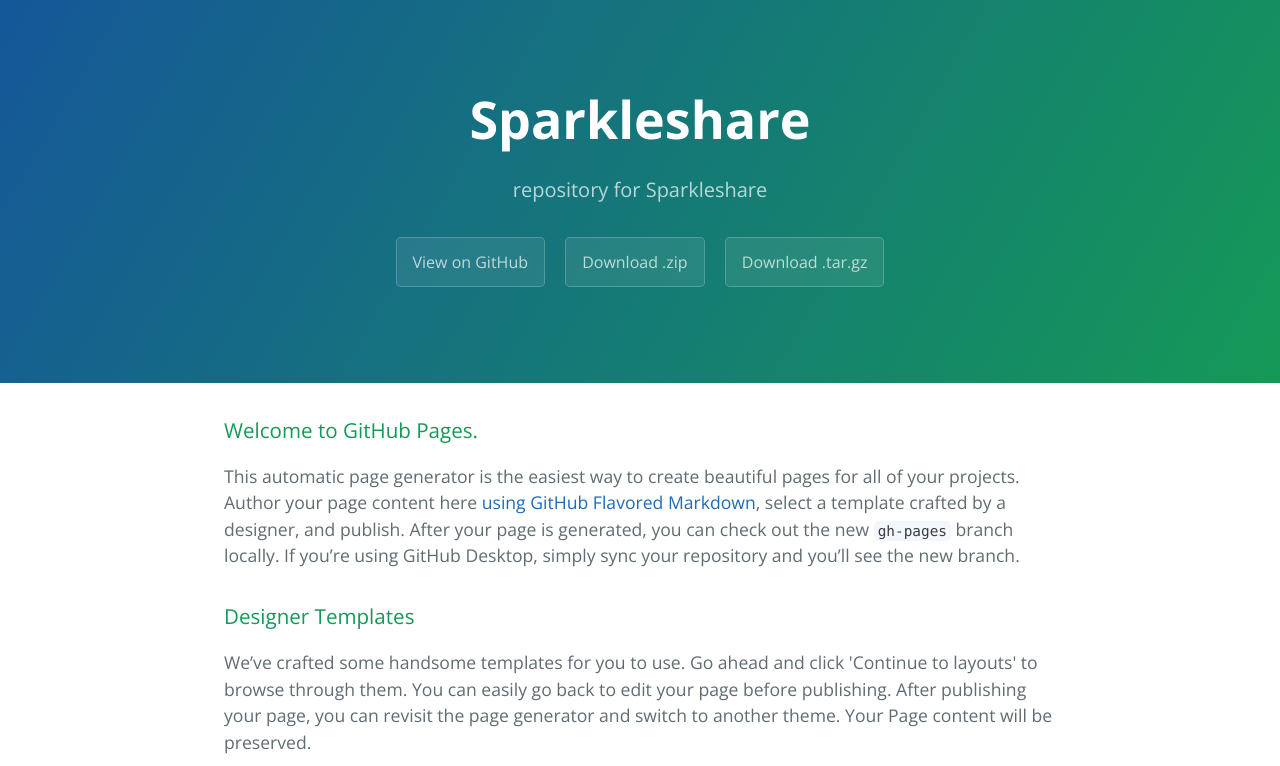
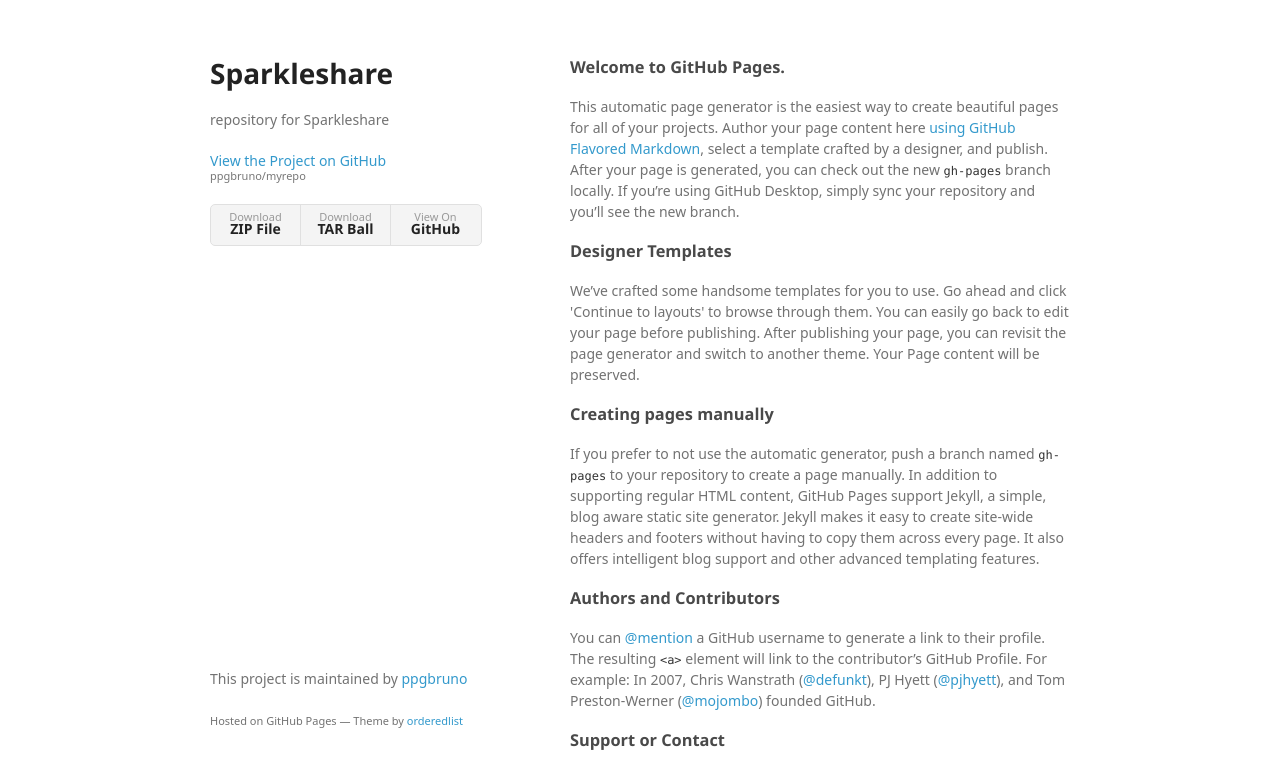
Before and after one commit to ppgbruno/SparkleShare, a plain HTML site: page index.html in a window 1280 px wide. Shown: the top 766 px of the page. Drawn offline with nearby package versions, Linux system fonts and the light colour scheme; a web font is replaced by a local one.

```diff
--- a/index.html
+++ b/index.html
@@ -1,25 +1,34 @@
-<!DOCTYPE html>
-<html lang="en-us">
+<!doctype html>
+<html>
   <head>
-    <meta charset="UTF-8">
+    <meta charset="utf-8">
+    <meta http-equiv="X-UA-Compatible" content="chrome=1">
     <title>Sparkleshare by ppgbruno</title>
-    <meta name="viewport" content="width=device-width, initial-scale=1">
-    <link rel="stylesheet" type="text/css" href="stylesheets/normalize.css" media="screen">
-    <link href='https://fonts.googleapis.com/css?family=Open+Sans:400,700' rel='stylesheet' type='text/css'>
-    <link rel="stylesheet" type="text/css" href="stylesheets/stylesheet.css" media="screen">
-    <link rel="stylesheet" type="text/css" href="stylesheets/github-light.css" media="screen">
+
+    <link rel="stylesheet" href="stylesheets/styles.css">
+    <link rel="stylesheet" href="stylesheets/github-light.css">
+    <meta name="viewport" content="width=device-width">
+    <!--[if lt IE 9]>
+    <script src="//html5shiv.googlecode.com/svn/trunk/html5.js"></script>
+    <![endif]-->
   </head>
   <body>
-    <section class="page-header">
-      <h1 class="project-name">Sparkleshare</h1>
-      <h2 class="project-tagline">repository for Sparkleshare</h2>
-      <a href="https://github.com/ppgbruno/SparkleShare" class="btn">View on GitHub</a>
-      <a href="https://github.com/ppgbruno/SparkleShare/zipball/master" class="btn">Download .zip</a>
-      <a href="https://github.com/ppgbruno/SparkleShare/tarball/master" class="btn">Download .tar.gz</a>
-    </section>
+    <div class="wrapper">
+      <header>
+        <h1>Sparkleshare</h1>
+        <p>repository for Sparkleshare</p>
 
-    <section class="main-content">
-      <h3>
+        <p class="view"><a href="https://github.com/ppgbruno/myrepo">View the Project on GitHub <small>ppgbruno/myrepo</small></a></p>
+
+
+        <ul>
+          <li><a href="https://github.com/ppgbruno/myrepo/zipball/master">Download <strong>ZIP File</strong></a></li>
+          <li><a href="https://github.com/ppgbruno/myrepo/tarball/master">Download <strong>TAR Ball</strong></a></li>
+          <li><a href="https://github.com/ppgbruno/myrepo">View On <strong>GitHub</strong></a></li>
+        </ul>
+      </header>
+      <section>
+        <h3>
 <a id="welcome-to-github-pages" class="anchor" href="#welcome-to-github-pages" aria-hidden="true"><span aria-hidden="true" class="octicon octicon-link"></span></a>Welcome to GitHub Pages.</h3>
 
 <p>This automatic page generator is the easiest way to create beautiful pages for all of your projects. Author your page content here <a href="https://guides.github.com/features/mastering-markdown/">using GitHub Flavored Markdown</a>, select a template crafted by a designer, and publish. After your page is generated, you can check out the new <code>gh-pages</code> branch locally. If you’re using GitHub Desktop, simply sync your repository and you’ll see the new branch.</p>
@@ -43,15 +52,13 @@
 <a id="support-or-contact" class="anchor" href="#support-or-contact" aria-hidden="true"><span aria-hidden="true" class="octicon octicon-link"></span></a>Support or Contact</h3>
 
 <p>Having trouble with Pages? Check out our <a href="https://help.github.com/pages">documentation</a> or <a href="https://github.com/contact">contact support</a> and we’ll help you sort it out.</p>
-
-      <footer class="site-footer">
-        <span class="site-footer-owner"><a href="https://github.com/ppgbruno/SparkleShare">Sparkleshare</a> is maintained by <a href="https://github.com/ppgbruno">ppgbruno</a>.</span>
-
-        <span class="site-footer-credits">This page was generated by <a href="https://pages.github.com">GitHub Pages</a> using the <a href="https://github.com/jasonlong/cayman-theme">Cayman theme</a> by <a href="https://twitter.com/jasonlong">Jason Long</a>.</span>
+      </section>
+      <footer>
+        <p>This project is maintained by <a href="https://github.com/ppgbruno">ppgbruno</a></p>
+        <p><small>Hosted on GitHub Pages &mdash; Theme by <a href="https://github.com/orderedlist">orderedlist</a></small></p>
       </footer>
-
-    </section>
-
+    </div>
+    <script src="javascripts/scale.fix.js"></script>
 
   </body>
 </html>
--- /dev/null
+++ b/javascripts/scale.fix.js
@@ -0,0 +1,17 @@
+var metas = document.getElementsByTagName('meta');
+var i;
+if (navigator.userAgent.match(/iPhone/i)) {
+  for (i=0; i<metas.length; i++) {
+    if (metas[i].name == "viewport") {
+      metas[i].content = "width=device-width, minimum-scale=1.0, maximum-scale=1.0";
+    }
+  }
+  document.addEventListener("gesturestart", gestureStart, false);
+}
+function gestureStart() {
+  for (i=0; i<metas.length; i++) {
+    if (metas[i].name == "viewport") {
+      metas[i].content = "width=device-width, minimum-scale=0.25, maximum-scale=1.6";
+    }
+  }
+}
--- /dev/null
+++ b/stylesheets/styles.css
@@ -0,0 +1,324 @@
+@font-face {
+  font-family: 'Noto Sans';
+  font-weight: 400;
+  font-style: normal;
+  src: url('../fonts/Noto-Sans-regular/Noto-Sans-regular.eot');
+  src: url('../fonts/Noto-Sans-regular/Noto-Sans-regular.eot?#iefix') format('embedded-opentype'),
+       local('Noto Sans'),
+       local('Noto-Sans-regular'),
+       url('../fonts/Noto-Sans-regular/Noto-Sans-regular.woff2') format('woff2'),
+       url('../fonts/Noto-Sans-regular/Noto-Sans-regular.woff') format('woff'),
+       url('../fonts/Noto-Sans-regular/Noto-Sans-regular.ttf') format('truetype'),
+       url('../fonts/Noto-Sans-regular/Noto-Sans-regular.svg#NotoSans') format('svg');
+}
+
+@font-face {
+  font-family: 'Noto Sans';
+  font-weight: 700;
+  font-style: normal;
+  src: url('../fonts/Noto-Sans-700/Noto-Sans-700.eot');
+  src: url('../fonts/Noto-Sans-700/Noto-Sans-700.eot?#iefix') format('embedded-opentype'),
+       local('Noto Sans Bold'),
+       local('Noto-Sans-700'),
+       url('../fonts/Noto-Sans-700/Noto-Sans-700.woff2') format('woff2'),
+       url('../fonts/Noto-Sans-700/Noto-Sans-700.woff') format('woff'),
+       url('../fonts/Noto-Sans-700/Noto-Sans-700.ttf') format('truetype'),
+       url('../fonts/Noto-Sans-700/Noto-Sans-700.svg#NotoSans') format('svg');
+}
+
+@font-face {
+  font-family: 'Noto Sans';
+  font-weight: 400;
+  font-style: italic;
+  src: url('../fonts/Noto-Sans-italic/Noto-Sans-italic.eot');
+  src: url('../fonts/Noto-Sans-italic/Noto-Sans-italic.eot?#iefix') format('embedded-opentype'),
+       local('Noto Sans Italic'),
+       local('Noto-Sans-italic'),
+       url('../fonts/Noto-Sans-italic/Noto-Sans-italic.woff2') format('woff2'),
+       url('../fonts/Noto-Sans-italic/Noto-Sans-italic.woff') format('woff'),
+       url('../fonts/Noto-Sans-italic/Noto-Sans-italic.ttf') format('truetype'),
+       url('../fonts/Noto-Sans-italic/Noto-Sans-italic.svg#NotoSans') format('svg');
+}
+
+@font-face {
+  font-family: 'Noto Sans';
+  font-weight: 700;
+  font-style: italic;
+  src: url('../fonts/Noto-Sans-700italic/Noto-Sans-700italic.eot');
+  src: url('../fonts/Noto-Sans-700italic/Noto-Sans-700italic.eot?#iefix') format('embedded-opentype'),
+       local('Noto Sans Bold Italic'),
+       local('Noto-Sans-700italic'),
+       url('../fonts/Noto-Sans-700italic/Noto-Sans-700italic.woff2') format('woff2'),
+       url('../fonts/Noto-Sans-700italic/Noto-Sans-700italic.woff') format('woff'),
+       url('../fonts/Noto-Sans-700italic/Noto-Sans-700italic.ttf') format('truetype'),
+       url('../fonts/Noto-Sans-700italic/Noto-Sans-700italic.svg#NotoSans') format('svg');
+}
+
+body {
+  background-color: #fff;
+  padding:50px;
+  font: 14px/1.5 "Noto Sans", "Helvetica Neue", Helvetica, Arial, sans-serif;
+  color:#727272;
+  font-weight:400;
+}
+
+h1, h2, h3, h4, h5, h6 {
+  color:#222;
+  margin:0 0 20px;
+}
+
+p, ul, ol, table, pre, dl {
+  margin:0 0 20px;
+}
+
+h1, h2, h3 {
+  line-height:1.1;
+}
+
+h1 {
+  font-size:28px;
+}
+
+h2 {
+  color:#393939;
+}
+
+h3, h4, h5, h6 {
+  color:#494949;
+}
+
+a {
+  color:#39c;
+  text-decoration:none;
+}
+
+a:hover {
+  color:#069;
+}
+
+a small {
+  font-size:11px;
+  color:#777;
+  margin-top:-0.3em;
+  display:block;
+}
+
+a:hover small {
+  color:#777;
+}
+
+.wrapper {
+  width:860px;
+  margin:0 auto;
+}
+
+blockquote {
+  border-left:1px solid #e5e5e5;
+  margin:0;
+  padding:0 0 0 20px;
+  font-style:italic;
+}
+
+code, pre {
+  font-family:Monaco, Bitstream Vera Sans Mono, Lucida Console, Terminal, Consolas, Liberation Mono, DejaVu Sans Mono, Courier New, monospace;
+  color:#333;
+  font-size:12px;
+}
+
+pre {
+  padding:8px 15px;
+  background: #f8f8f8;
+  border-radius:5px;
+  border:1px solid #e5e5e5;
+  overflow-x: auto;
+}
+
+table {
+  width:100%;
+  border-collapse:collapse;
+}
+
+th, td {
+  text-align:left;
+  padding:5px 10px;
+  border-bottom:1px solid #e5e5e5;
+}
+
+dt {
+  color:#444;
+  font-weight:700;
+}
+
+th {
+  color:#444;
+}
+
+img {
+  max-width:100%;
+}
+
+header {
+  width:270px;
+  float:left;
+  position:fixed;
+  -webkit-font-smoothing:subpixel-antialiased;
+}
+
+header ul {
+  list-style:none;
+  height:40px;
+  padding:0;
+  background: #f4f4f4;
+  border-radius:5px;
+  border:1px solid #e0e0e0;
+  width:270px;
+}
+
+header li {
+  width:89px;
+  float:left;
+  border-right:1px solid #e0e0e0;
+  height:40px;
+}
+
+header li:first-child a {
+  border-radius:5px 0 0 5px;
+}
+
+header li:last-child a {
+  border-radius:0 5px 5px 0;
+}
+
+header ul a {
+  line-height:1;
+  font-size:11px;
+  color:#999;
+  display:block;
+  text-align:center;
+  padding-top:6px;
+  height:34px;
+}
+
+header ul a:hover {
+  color:#999;
+}
+
+header ul a:active {
+  background-color:#f0f0f0;
+}
+
+strong {
+  color:#222;
+  font-weight:700;
+}
+
+header ul li + li + li {
+  border-right:none;
+  width:89px;
+}
+
+header ul a strong {
+  font-size:14px;
+  display:block;
+  color:#222;
+}
+
+section {
+  width:500px;
+  float:right;
+  padding-bottom:50px;
+}
+
+small {
+  font-size:11px;
+}
+
+hr {
+  border:0;
+  background:#e5e5e5;
+  height:1px;
+  margin:0 0 20px;
+}
+
+footer {
+  width:270px;
+  float:left;
+  position:fixed;
+  bottom:50px;
+  -webkit-font-smoothing:subpixel-antialiased;
+}
+
+@media print, screen and (max-width: 960px) {
+
+  div.wrapper {
+    width:auto;
+    margin:0;
+  }
+
+  header, section, footer {
+    float:none;
+    position:static;
+    width:auto;
+  }
+
+  header {
+    padding-right:320px;
+  }
+
+  section {
+    border:1px solid #e5e5e5;
+    border-width:1px 0;
+    padding:20px 0;
+    margin:0 0 20px;
+  }
+
+  header a small {
+    display:inline;
+  }
+
+  header ul {
+    position:absolute;
+    right:50px;
+    top:52px;
+  }
+}
+
+@media print, screen and (max-width: 720px) {
+  body {
+    word-wrap:break-word;
+  }
+
+  header {
+    padding:0;
+  }
+
+  header ul, header p.view {
+    position:static;
+  }
+
+  pre, code {
+    word-wrap:normal;
+  }
+}
+
+@media print, screen and (max-width: 480px) {
+  body {
+    padding:15px;
+  }
+
+  header ul {
+    width:99%;
+  }
+
+  header li, header ul li + li + li {
+    width:33%;
+  }
+}
+
+@media print {
+  body {
+    padding:0.4in;
+    font-size:12pt;
+    color:#444;
+  }
+}
```
